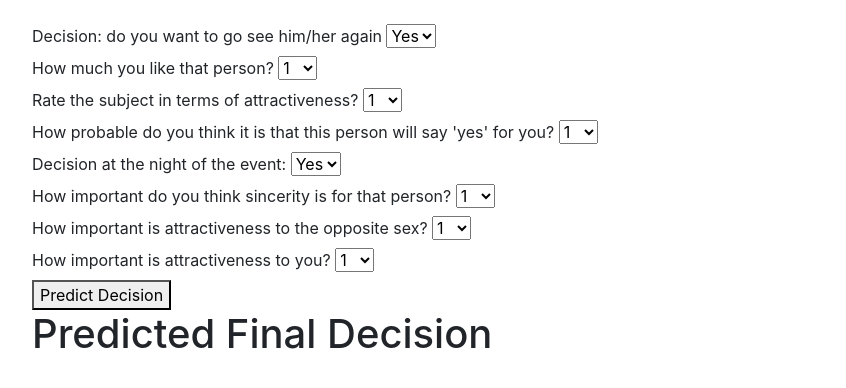
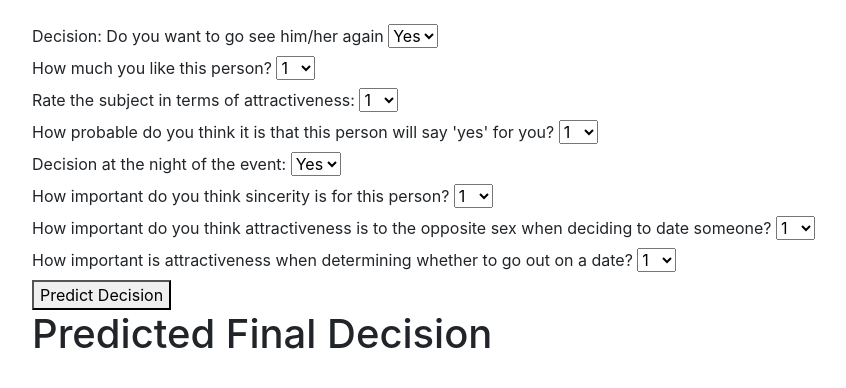
Before and after one commit to ijeriel/team_hitch, a Flask app: page /model_prediction.html in a window 1280 px wide. Shown: the part 56-444 px from the top of the page, without its empty margins (53-899 px from the left). Run offline with Flask 2, Linux system fonts and the light colour scheme; parts of the project's set-up code (start-up, migrations or seed data) failed here and were passed over; some libraries are stand-ins or nearby versions.

Commit message:
change predict text

```diff
--- a/templates/model_prediction.html
+++ b/templates/model_prediction.html
@@ -66,13 +66,13 @@
   <div class="container">
     <!-- Main Input For Receiving Query to our ML -->
        <form method="POST" action="/send" role="form", name="datefrom">
-       <label for="match">Decision: do you want to go see him/her again</label>
+       <label for="match">Decision: Do you want to go see him/her again</label>
        <select id="match" name="match">
            <option value="1">Yes</option>
            <option value="0">No</option>
        </select>
        <br>
-       <label for="like">How much you like that person?</label>
+       <label for="like">How much you like this person?</label>
        <select id="like" name="like">
          <option value="1">1</option>
          <option value="2">2</option>
@@ -86,7 +86,7 @@
          <option value="10">10</option>
        </select>
        <br>
-       <label for="attr">Rate the subject in terms of attractiveness?</label>
+       <label for="attr">Rate the subject in terms of attractiveness:</label>
        <select id="attr" name="attr">
            <option value="1">1</option>
            <option value="2">2</option>
@@ -122,7 +122,7 @@
            <option value="0">No</option>
        </select>
        <br>
-       <label for="sinc">How important do you think sincerity is for that person?</label>
+       <label for="sinc">How important do you think sincerity is for this person?</label>
        <select id="sinc" name="sinc">
 
            <option value="1">1</option>
@@ -137,7 +137,7 @@
            <option value="10">10</option>
        </select>
        <br>
-       <label for="attr_2_1">How important is attractiveness to the opposite sex?</label>
+       <label for="attr_2_1">How important do you think attractiveness is to the opposite sex when deciding to date someone?</label>
        <select id="attr_2_1" name="attr_2_1">
 
            <option value="1">1</option>
@@ -152,7 +152,7 @@
            <option value="10">10</option>
        </select>
        <br>
-       <label for="attr_1">How important is attractiveness to you?</label>
+       <label for="attr_1">How important is attractiveness when determining whether to go out on a date?</label>
        <select id="attr_1" name="attr_1">
 
            <option value="1">1</option>
```
